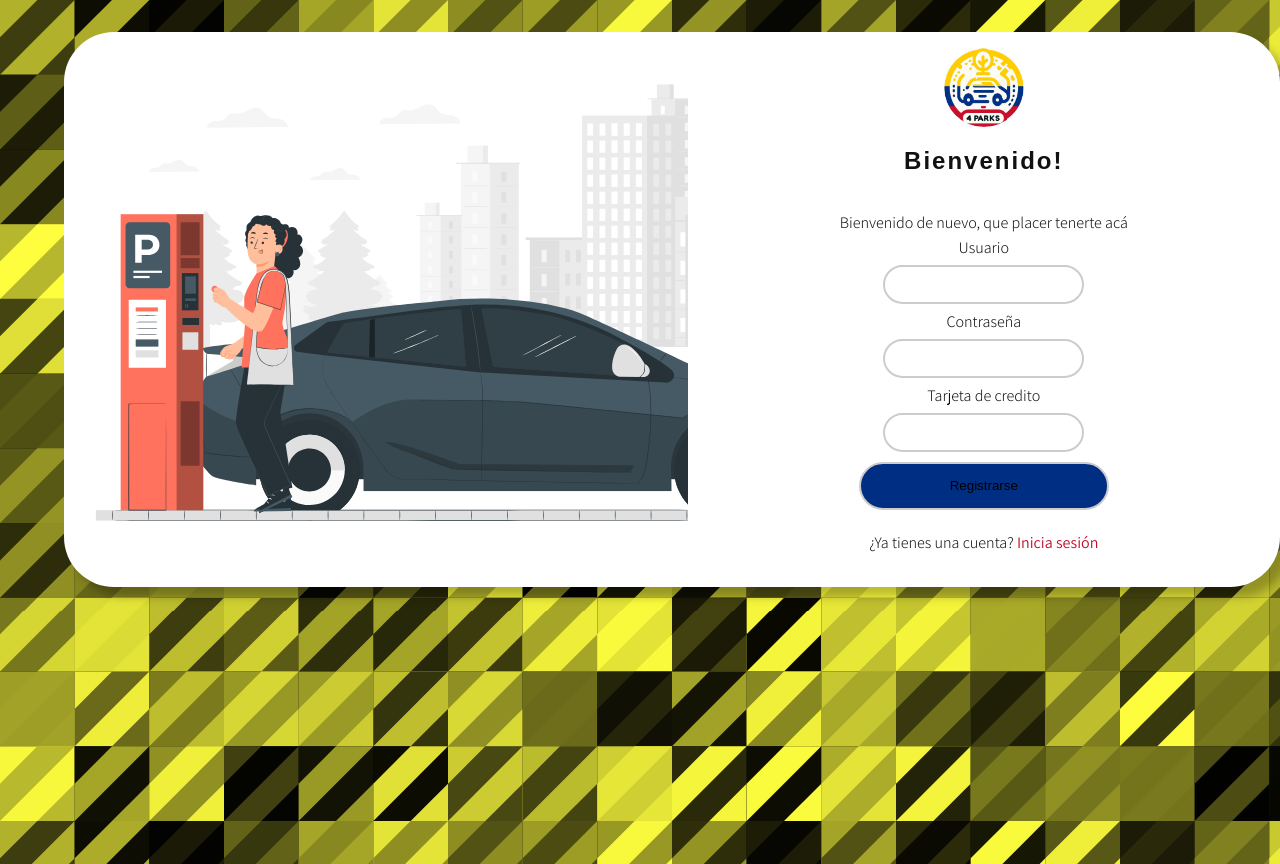
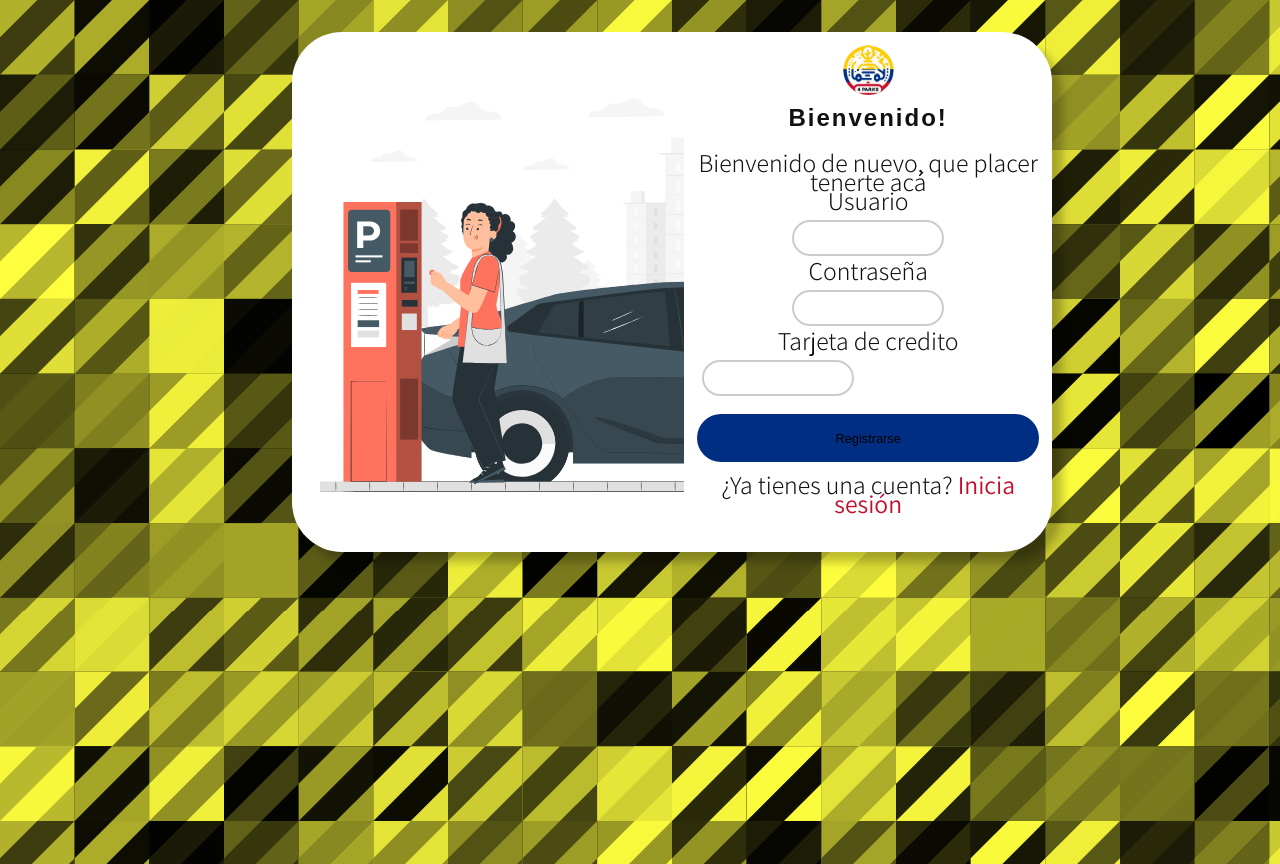
Before and after one commit to Volthemar/FinalPatrones, a React (Vite) app in the folder Frontend/app/: page /admin in a window 1280 px wide. Shown: the top 864 px of the page. Built offline with nearby package versions, Linux system fonts and the light colour scheme; a web font is replaced by a local one.

Commit message:
guardar cambios
cambios

```diff
--- a/Frontend/app/src/Components/App.css
+++ b/Frontend/app/src/Components/App.css
@@ -12,7 +12,7 @@ body {
 h2 {
   font-family: 'Encode Sans Condensed', sans-serif;
   letter-spacing: 2px;
-  margin: 1rem 0;
+  margin: 1vmax 0;
 }
 
 #logo {
@@ -26,7 +26,7 @@ h2 {
   display: flex;
   background-color: #ffffff;
   border-radius: 50px;
-  width: 95vw;
+  width: 95vh;
   height: auto;
   flex-direction: column;
   box-shadow: 10px 10px 10px 0 rgba(0, 0, 0, 0.25);
@@ -55,10 +55,10 @@ h2 {
 
 #contentContainer label,
 #contentContainer p {
-  font-size: 1rem;
+  font-size: 2vmax;
   font-family: 'Assistant', sans-serif;
   font-weight: 300;
-  margin-top: 1rem;
+  margin-top: 1vmax;
 }
 
 a {
@@ -70,16 +70,19 @@ a {
 #username,
 #password,
 #tarjetaCredito {
+  display: flex;
+  flex-direction: row;
   position: relative;
+  align-items: center;
 }
+
 
 button {
   width: 100%;
-  margin-top: 1rem;
+  height: 4vmax;
+  margin-top: 1vmax;
   border-radius: 25px;
-}
-
-button {
+  font-size:  1vmax;
   background-color: #002E83;
   cursor: pointer;
   border-radius: 30px;
@@ -98,12 +101,13 @@ button {
 
   #contentContainer,
   #backgroundContainer {
-    padding: 1rem;
+    padding: 1vmax;
     width: 50%;
   }
 
-  input,
-  button {
+  input{
+    width: 10vmax;
+    height: 1vmax;
     border: 2px solid #ccc;
     border-radius: 25px;
     padding: 10px;
--- a/Frontend/app/src/Views/Cliente/NewUser.css
+++ b/Frontend/app/src/Views/Cliente/NewUser.css
@@ -7,7 +7,7 @@ body {
 .card {
   display: flex;
   flex-direction: column;
-  width: 90vmax;
+  width: 90%;
   border-radius: 25px;
   overflow: hidden;
   box-shadow: 0 4px 8px rgba(0, 0, 0, 0.1);
@@ -20,6 +20,7 @@ body {
   display: flex;
   flex-direction: column;
   align-items:baseline;
+  width: 70%;
 }
 
 .botones {
@@ -124,7 +125,7 @@ hr {
   background: #ffffff; /* Fondo blanco, cambia según necesites */
 }
 .UserImage {
-  width: 20%;          /* Ancho del SVG */
+  width: 30%;          /* Ancho del SVG */
   height: 20%;         /* Alto del SVG, asegúrate de que sea proporcional al ancho para evitar distorsión */
   border-radius: 50%;   /* Opcional: Crea un efecto de imagen circular */
   margin-right: 10px;   /* Opcional: Añade margen a la derecha */
--- a/Frontend/app/src/index.css
+++ b/Frontend/app/src/index.css
@@ -1,7 +1,7 @@
 :root {
   font-family: Inter, system-ui, Avenir, Helvetica, Arial, sans-serif;
-  line-height: 1.5;
-  font-weight: 10;
+  line-height: 1.5vmax;
+  font-weight: 1vmax ;
   color-scheme: light dark;
   color: rgba(255, 255, 255, 0.87);
   background-color: #242424;
```
